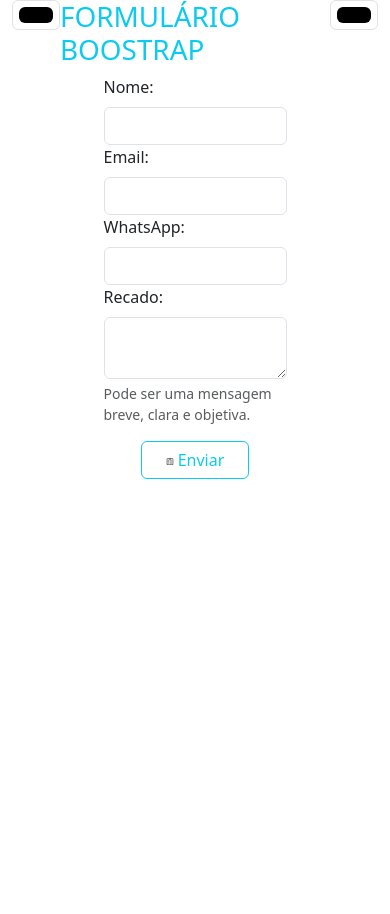
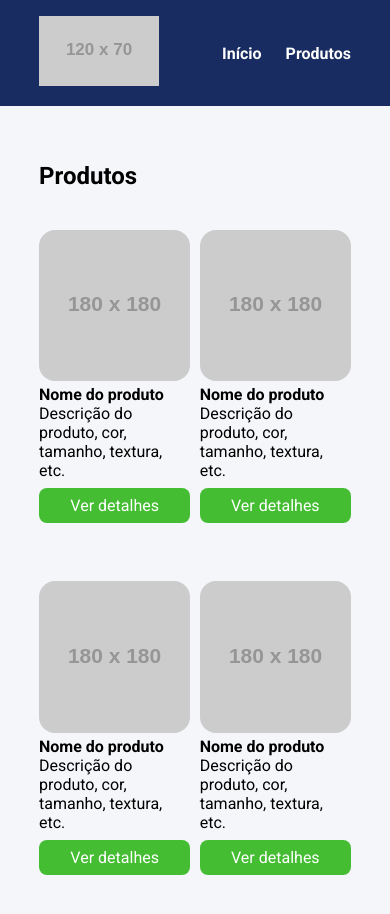
Before and after one commit to MiguelCSVanzela/FrontEnd_Enginner, a website: page index.html in a window 390 px wide. Before the commit the page ends 844 px from the top, so only its background shows below. Drawn offline with nearby package versions, Linux system fonts and the light colour scheme; placeholder pictures from the web are drawn by us.

Commit message:
Exercicio Sass

```diff
--- a/index.html
+++ b/index.html
@@ -5,89 +5,79 @@
     <meta charset="UTF-8">
     <meta http-equiv="X-UA-Compatible" content="IE=edge">
     <meta name="viewport" content="width=device-width, initial-scale=1.0">
-    <link rel="shortcut icon" href="icons/clipboardy.ico" type="image/x-icon">
-    <title>FORM BS</title>
-    <link rel="stylesheet" href="https://cdn.jsdelivr.net/npm/bootstrap@5.3.0-alpha3/dist/css/bootstrap.min.css">
-    <link rel="stylesheet" href="main.css">
+    <title>Document</title>
+    <link rel="preconnect" href="https://fonts.googleapis.com">
+    <link rel="preconnect" href="https://fonts.gstatic.com" crossorigin>
+    <link href="https://fonts.googleapis.com/css2?family=Roboto:wght@400;700&display=swap" rel="stylesheet">
+    <link rel="stylesheet" href="./build/main.css">
+    <!-- <link rel="stylesheet" href="original.css"> -->
 </head>
 
 <body>
-    <div class="container">
-        <header class="d-flex justify-content-between">
-            <div>
-                <input type="color" class="form-control form-control-color" id="cor-primaria" onchange="background()"
-                    title="Degrade para a direita">
+    <header>
+        <div class="container">
+            <div class="branding">
+                <img src="https://via.placeholder.com/120x70" />
             </div>
-            <h1 class="display-6 text-uppercase fw-light text-info" id="titulo">Formulário Boostrap</h1>
-            <div>
-                <input type="color" class="form-control form-control-color" id="cor-secundaria" onchange="background()"
-                    title="Degrade para a esquerda">
-            </div>
-        </header>
-        <div class="row">
-            <form class="needs-validation accordion" novalidate>
-                <div class="col-6 mx-auto">
-                    <label class="form-label nome" for="nome">Nome:</label>
-                    <input class="form-control" id="nome" type="text" required>
-                    <div class="valid-feedback">
-                        Perfeito, te chamarei assim então!
-                    </div>
-                    <div class="invalid-feedback">
-                        Insira um nome, por favor!
-                    </div>
-                </div>
-
-                <div class="col-6 mx-auto">
-                    <label class="form-label email" for="email">Email:</label>
-                    <input class="form-control" id="email" type="email" required>
-                    <div class="valid-feedback">
-                        Bom, parece válido este email.
-                    </div>
-                    <div class="invalid-feedback">
-                        Só posso te retornar com um email válido.
-                    </div>
-                </div>
-
-                <div class="col-6 mx-auto">
-                    <label class="form-label telefone" for="telefone">WhatsApp:</label>
-                    <input class="form-control" id="telefone" type="tel" required>
-                    <div class="valid-feedback">
-                        Beleza, irei te chamar no zap.
-                    </div>
-                    <div class="invalid-feedback">
-                        Não deu certo aqui, será que poderia corrigir esse whats, por favor!
-                    </div>
-                </div>
-
-                <div class="col-6 mx-auto">
-                    <label class="form-label recado" for="recado">Recado:</label>
-                    <textarea class="form-control" id="recado" required
-                        aria-labelledby="mensagemExplicativa"></textarea>
-                    <div class="valid-feedback">
-                        É bom saber o que deseja!
-                    </div>
-                    <div class="invalid-feedback">
-                        Adoraria muito descobrir o que deseja.
-                    </div>
-                    <div id="mensagemExplicativa" class="form-text">
-                        Pode ser uma mensagem breve, clara e objetiva.
-                    </div>
-                </div>
-
-                <div class="text-center">
-                    <button class="btn btn-outline-info m-auto px-4 my-3" type="submit">
-                        <img src="icons/clipboard.png" class="img-fluid" />
-                        Enviar
-                    </button>
-                </div>
-                <div class="containerAlerta">
-                    <div id="alerta"></div>
-                </div>
-            </form>
+            <nav>
+                <ul class="menu">
+                    <li>
+                        <a href="#">Início</a>
+                    </li>
+                    <li>
+                        <a href="#">Produtos</a>
+                    </li>
+                </ul>
+            </nav>
         </div>
-    </div>
-    <script src="https://cdn.jsdelivr.net/npm/bootstrap@5.3.0-alpha3/dist/js/bootstrap.bundle.min.js"></script>
-    <script src="main.js"></script>
+    </header>
+    <section>
+        <div class="container">
+            <h2>Produtos</h2>
+            <ul class="products">
+                <li class="product-item">
+                    <img src="https://via.placeholder.com/180x180" />
+                    <h4>Nome do produto</h4>
+                    <p>
+                        Descrição do produto, cor, tamanho, textura, etc.
+                    </p>
+                    <a href="#" class="product-button">
+                        Ver detalhes
+                    </a>
+                </li>
+                <li class="product-item">
+                    <img src="https://via.placeholder.com/180x180" />
+                    <h4>Nome do produto</h4>
+                    <p>
+                        Descrição do produto, cor, tamanho, textura, etc.
+                    </p>
+                    <a href="#" class="product-button">
+                        Ver detalhes
+                    </a>
+                </li>
+                <li class="product-item">
+                    <img src="https://via.placeholder.com/180x180" />
+                    <h4>Nome do produto</h4>
+                    <p>
+                        Descrição do produto, cor, tamanho, textura, etc.
+                    </p>
+                    <a href="#" class="product-button">
+                        Ver detalhes
+                    </a>
+                </li>
+                <li class="product-item">
+                    <img src="https://via.placeholder.com/180x180" />
+                    <h4>Nome do produto</h4>
+                    <p>
+                        Descrição do produto, cor, tamanho, textura, etc.
+                    </p>
+                    <a href="#" class="product-button">
+                        Ver detalhes
+                    </a>
+                </li>
+            </ul>
+        </div>
+    </section>
 </body>
 
 </html>
--- a/main.js
+++ /dev/null
@@ -1,62 +0,0 @@
-let background = () => {
-    let corPrimaria = document.querySelector('#cor-primaria');
-    let corSecundaria = document.querySelector('#cor-secundaria');
-    let body = document.querySelector('body');
-
-    body.style.backgroundImage = `linear-gradient( to right, ${corPrimaria.value} , ${corSecundaria.value})`;
-
-    let titulo = document.querySelector('#titulo');;
-    let formText = document.querySelector('.form-text');
-    let btn = document.querySelector('.btn');
-
-    titulo.classList.add('text-light');
-    formText.classList.add('text-light');
-    btn.classList.add('btn-outline-light');
-
-    let labels = document.querySelectorAll('.form-label');
-    for (let i = 0; i < labels.length; i++) {
-        labels[i].classList.add('text-light');
-    }
-};
-
-let alerta = document.querySelector('#alerta');
-let nome = document.querySelector("#nome");
-
-function fechar(evento) {
-    let form = document.querySelector('form');
-    form.submit();
-    alerta.style.display = "none";
-};
-
-(() => {
-    'use strict'
-    const forms = document.querySelectorAll('.needs-validation')
-
-    Array.from(forms).forEach(form => {
-        form.addEventListener('submit', event => {
-            if (!form.checkValidity()) {
-                event.preventDefault()
-                event.stopPropagation()
-            } else if (form.checkValidity()) {
-                event.preventDefault();
-                let conteudoAlerta = document.createElement('div');
-                conteudoAlerta.innerHTML = [
-                    `<div  class="alert alert-success alert-dismissible text-center border-dark m-2  w-100 py-0 px-0" role="alert">`,
-                    '<button type="button" class="btn btn-close btn-sm p-1 me-2 mt-2" data-bs-dismiss="alert" aria-label="Close" onclick="fechar()"></button>',
-                    '<div class="d-flex flex-column justify-content-center p-2">',
-                    '<h4 class="alert-heading text-light text-center">Sucesso!</h4>',
-                    `<div class="text-light">${nome.value}, seu cadastro foi recebido e registrado. </div>`,
-                    '</div>',
-                    '</div>'
-                ].join('');
-
-                let containerAlerta = document.querySelector('.containerAlerta');
-                containerAlerta.classList.add('container-alerta');
-
-                alerta.append(conteudoAlerta);
-                alerta.classList.add('estiloAlerta');
-            }
-            form.classList.add('was-validated');
-        }, false)
-    })
-})();
--- /dev/null
+++ b/original.css
@@ -0,0 +1,102 @@
+* {
+    margin: 0;
+    padding: 0;
+    box-sizing: border-box;
+    font-family: Roboto, sans-serif;
+}
+
+body {
+    background-color: #f5f6fa;
+}
+
+li {
+    list-style: none;
+}
+
+.container {
+    max-width: 1024px;
+    width: 100%;
+    margin: 0 auto;
+}
+
+header {
+    background-color: #182C61;
+    position: sticky;
+    top: 0;
+    left: 0;
+}
+
+header .container {
+    display: flex;
+    justify-content: space-between;
+    align-items: center;
+    padding: 16px 0;
+}
+
+.menu {
+    display: flex;
+}
+
+.menu li {
+    font-weight: bold;
+    margin-left: 24px;
+}
+
+.menu li a {
+    color: #fff;
+    text-decoration: none;
+}
+
+section {
+    padding: 56px 0;
+}
+
+.products {
+    margin-top: 40px;
+    display: grid;
+    grid-template-columns: repeat(3, 32.66%);
+    column-gap: 1%;
+    row-gap: 4%;
+    width: 100%;
+}
+
+.product-item img {
+    width: 100%;
+    border-radius: 16px;
+}
+
+.product-button {
+    display: block;
+    background-color: #44bd32;
+    color: #fff;
+    text-align: center;
+    padding: 8px 0;
+    border-radius: 8px;
+    margin-top: 8px;
+    text-decoration: none;
+}
+
+.product-button:hover {
+    background-color: #4cd137;
+}
+
+@media screen and (max-width: 1023px) {
+    .container {
+        max-width: 80%;
+    }
+
+    .products {
+        grid-template-columns: repeat(2, 48.5%);
+        column-gap: 3%;
+    }
+}
+
+@media screen and (max-width: 767px) {
+    .products {
+        display: block;
+    }
+
+    .product-item {
+        margin-bottom: 32px;
+    }
+}
--- /dev/null
+++ b/source/config/reset.scss
@@ -0,0 +1,8 @@
+@use 'variaveis';
+
+* {
+    margin: 0;
+    padding: 0;
+    box-sizing: border-box;
+    font-family: variaveis.$fontePrincipal;
+}
--- /dev/null
+++ b/source/config/variaveis.scss
@@ -0,0 +1,13 @@
+// Fontes
+$fontePrincipal: 'Roboto', sans-serif;
+
+// Cores
+$corDeFundo: #f5f6fa;
+$corPrimaria: #182C61;
+$corTerciaria: #fff;
+$corBotao: #44bd32;
+
+
+// Devices
+$mobile: 767px;
+$tablet: 1023px;
--- /dev/null
+++ b/source/main.scss
@@ -0,0 +1,103 @@
+@use 'config/reset.scss';
+@use 'config/variaveis.scss';
+
+body {
+    background-color: variaveis.$corDeFundo;
+}
+
+.container {
+    max-width: 1024px;
+    width: 100%;
+    margin: 0 auto;
+
+}
+
+li {
+    list-style: none;
+}
+
+header {
+    background-color: variaveis.$corPrimaria;
+    position: sticky;
+    top: 0;
+    left: 0;
+
+    .container {
+        display: flex;
+        justify-content: space-between;
+        align-items: center;
+        padding: 16px 0;
+    }
+
+    .menu {
+        display: flex;
+
+        li {
+            font-weight: bold;
+            margin-left: 24px;
+
+            a {
+                color: variaveis.$corTerciaria;
+                text-decoration: none;
+            }
+        }
+    }
+}
+
+section {
+    padding: 56px 0;
+
+    .products {
+        margin-top: 40px;
+        display: grid;
+        grid-template-columns: repeat(3, 32.66%);
+        column-gap: 1%;
+        row-gap: 4%;
+        width: 100%;
+    }
+
+    .product-item {
+        img {
+            width: 100%;
+            border-radius: 16px;
+        }
+
+        .product-button {
+            display: block;
+            background-color: variaveis.$corBotao;
+            color: variaveis.$corTerciaria;
+            text-align: center;
+            padding: 8px 0;
+            border-radius: 8px;
+            margin-top: 8px;
+            text-decoration: none;
+
+
+            &:hover {
+                background-color: lighten(variaveis.$corBotao, 10%);
+            }
+        }
+    }
+}
+
+
+@media screen and (max-width: variaveis.$mobile) {
+    .products {
+        display: block;
+
+        .product-item {
+            margin-bottom: 32px;
+        }
+    }
+}
+
+@media screen and (max-width: variaveis.$tablet) {
+    .container {
+        max-width: 80%;
+
+        .products {
+            grid-template-columns: repeat(2, 48.5%);
+            column-gap: 3%;
+        }
+    }
+}
```
Also changed, not shown: package.json (added, +15 -0 lines), build/main.css (added), icons/clipboard.png (deleted), icons/clipboardy.ico (deleted), main.css (deleted), 3 other files.
